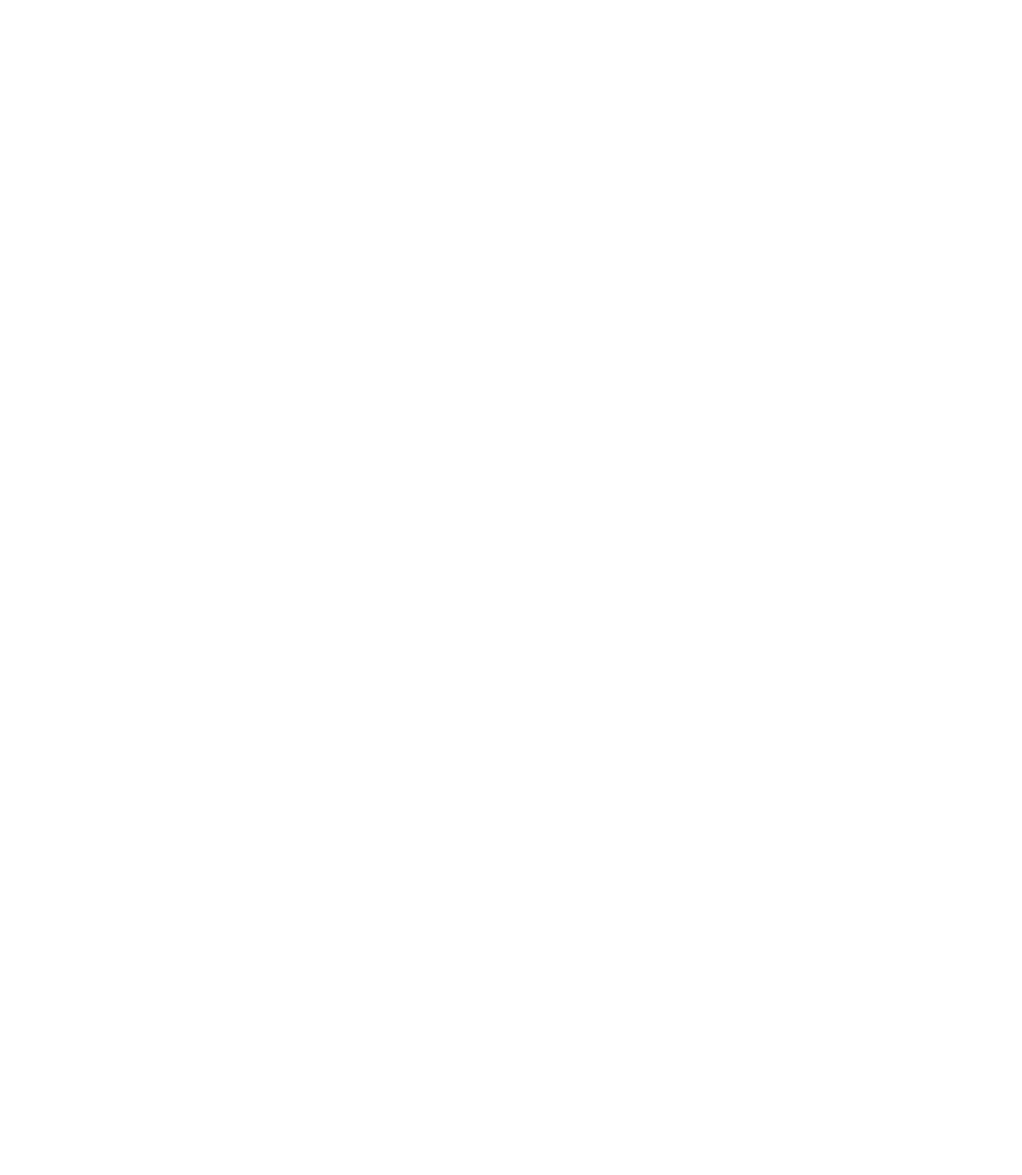
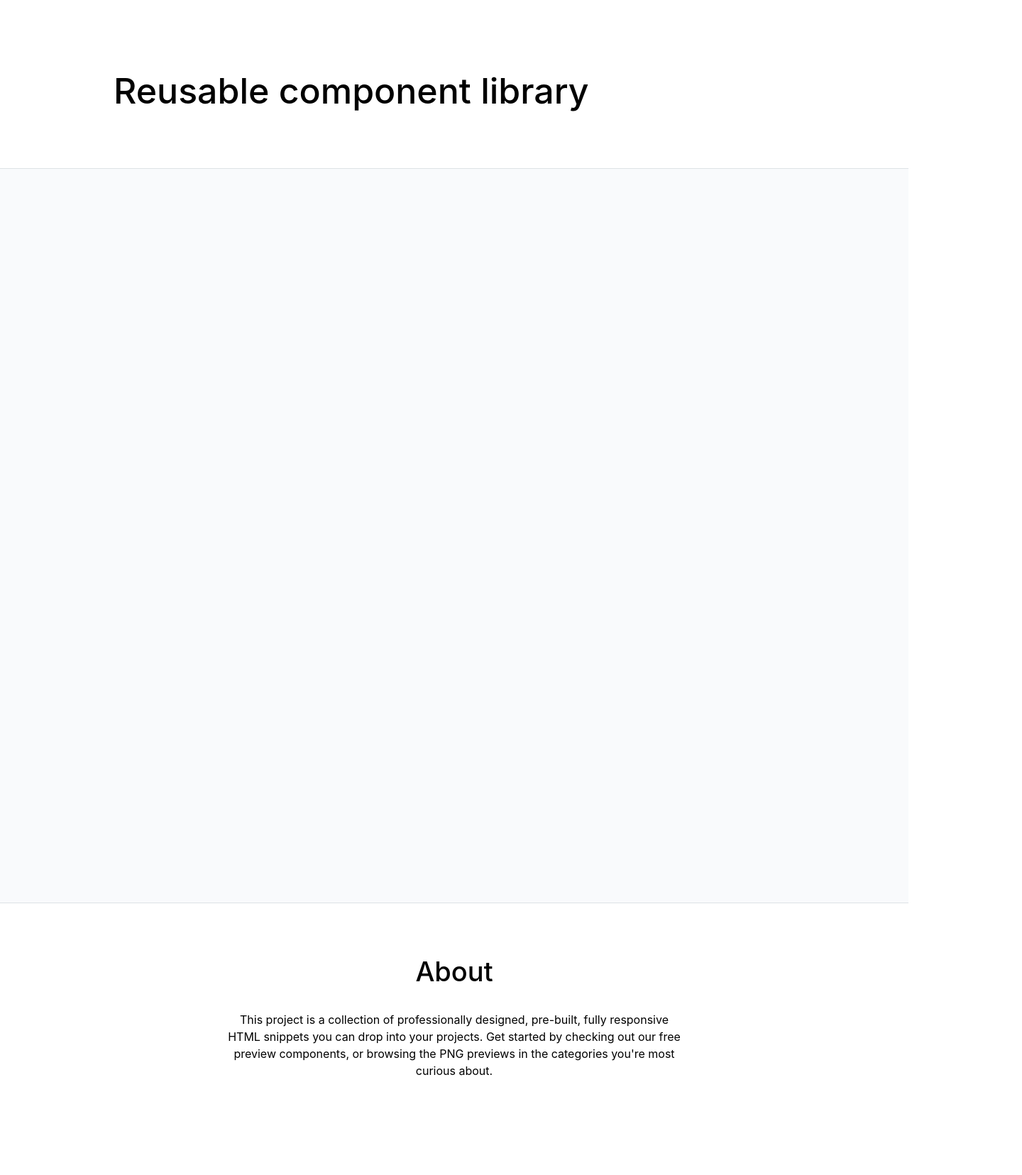
Before and after one commit to js-tasks-ru/htmlcss-20230714_stepanov-management, a website: page index.html in a window 1280 px wide. Shown: the whole page at 71% size, 1440 px wide, since content can reach past the window. Before the commit the page ends 800 px from the top, so only its background shows below. Drawn offline with Linux system fonts and the light colour scheme.

Commit message:
Лекция 1 - Главная старница

```diff
--- a/assets/css/main.css
+++ b/assets/css/main.css
@@ -1,4 +1,8 @@
 @import '../fonts/fonts.css';
+@import '/components/page/page.css';
+@import '/components/header/header.css';
+@import '/components/content/content.css';
+@import '/components/footer/footer.css';
 
 :root {
     --white: #ffffff;
@@ -11,6 +15,7 @@
     --grey-2: #DDE2E5;
     --grey-3: #ACB5BD;
     --grey-4: #495057;
+    --grey-5: #F9FAFC;
 
     --error: var(--red);
     --success: var(--blue);
@@ -21,4 +26,88 @@
 
 * {
     font-family: 'Roboto', sans-serif;
+    margin: 0;
+    padding: 0;
 }
+
+/*header.css*/
+.headerBox {
+  width: 100%;
+  height: 237px;
+}
+
+.titleBox {
+  width: 1440px;
+  height: 237px;
+  margin: 0 auto;
+}
+
+.siteTitle {
+    font-family: Inter, sans-serif;
+    font-size: 50px;
+    font-weight: 500;
+    line-height: 64px;
+    letter-spacing: 0;
+    text-align: left;
+    padding-top: 96px;
+    padding-left: 160px;
+ }
+
+ /*main.css*/
+.mainBox {
+  width: 100%;
+  height: 1036px;
+  margin-top: 0;
+  background-color: var(--grey-5);
+  position: relative;
+}
+
+.mainBox::before,
+.mainBox::after {
+  content: '';
+  position: absolute;
+  left: 0;
+  width: 100%;
+  height: 1px;
+  background-color: var(--grey-2);
+}
+
+.mainBox::before {
+  top: 0;
+}
+
+.mainBox::after {
+  bottom: 0;
+}
+
+/*footer.css*/
+.footerBox {
+  width: 100%;
+  height: 311px;
+  padding-top: 72px;
+}
+
+.footerTitle {
+    font-family: Inter;
+    font-size: 38px;
+    font-weight: 500;
+    line-height: 48px;
+    letter-spacing: 0em;
+    text-align: center;
+ }
+
+.footerContent {
+  width: 640px;
+  height: 96px;
+  margin: 0 auto;
+  margin-top: 32px;
+}
+
+.footerDescription {
+  font-family: Inter;
+  font-size: 16px;
+  font-weight: 400;
+  line-height: 24px;
+  letter-spacing: 0em;
+  text-align: center;
+}
--- a/index.html
+++ b/index.html
@@ -1,10 +1,29 @@
 <!DOCTYPE html>
 <!-- Главная страница -->
-<html lang="ru">
+<html lang="en">
     <head>
         <link rel="stylesheet" href="./assets/css/main.css">
     </head>
     <body>
-
+        <header>
+          <div class="headerBox">
+            <div class="titleBox">
+              <h1 class="siteTitle">Reusable component library</h1>
+            </div>
+          </div>
+        </header>
+        <main>
+          <div class="mainBox">
+            <span></span>
+          </div>
+        </main>
+        <footer>
+          <div class="footerBox">
+            <h2 class="footerTitle">About</h2>
+            <div class="footerContent">
+              <p class="footerDescription">This project is a collection of professionally designed, pre-built, fully responsive HTML snippets you can drop into your projects. Get started by checking out our free preview components, or browsing the PNG previews in the categories you're most curious about.</p>
+            </div>
+          </div>
+        </footer>
     </body>
 </html>
```
